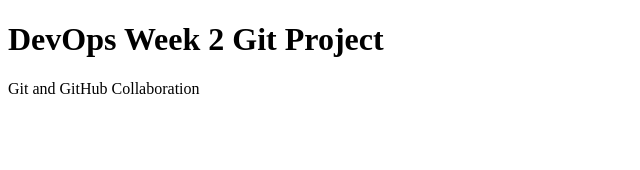
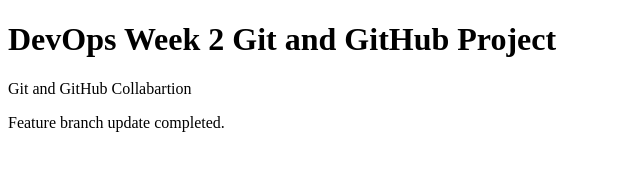
Before and after one commit to mubashirfarazs806-sketch/DevOps-Week-02, a plain HTML site: page index.html in a window 1280 px wide. Shown: the whole page, without its empty margins (0-640 px from the left). Drawn offline with Linux system fonts and the light colour scheme.

Commit message:
Update project HTML

```diff
--- a/index.html
+++ b/index.html
@@ -4,7 +4,9 @@
     <title>DevOps Week 2</title>
 </head>
 <body>
-    <h1>DevOps Week 2 Git Project</h1>
-    <p>Git and GitHub Collaboration</p>
+
+    <h1>DevOps Week 2 Git and GitHub Project</h1>
+    <p>Git and GitHub Collabartion</p>
+    <p>Feature branch update completed.</p>
 </body>
-</html>
+</htmli>
```
